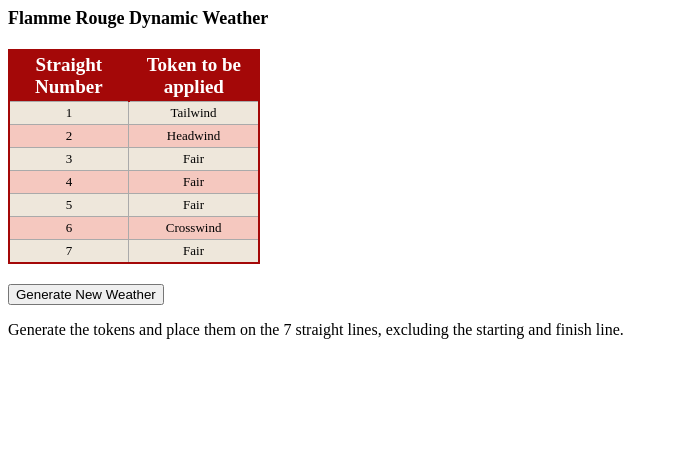
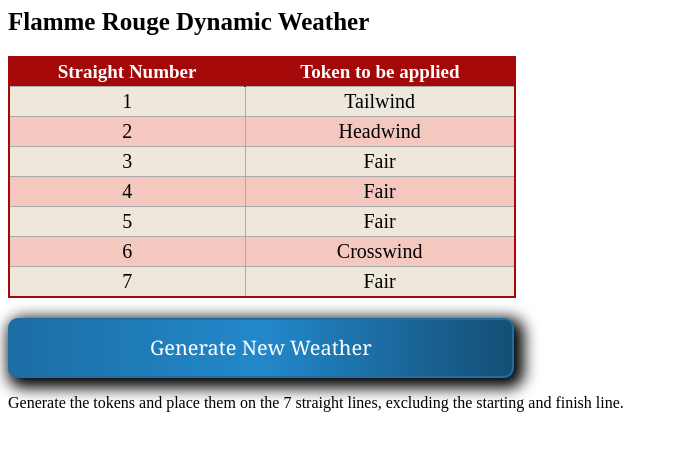
Before and after one commit to Poukame/Flamme-Rouge---Weather-Generator, a plain HTML site: page weather.html in a window 1280 px wide. Shown: the whole page, without its empty margins (0-686 px from the left). Drawn offline with Linux system fonts and the light colour scheme.

Commit message:
button and font size

```diff
--- a/style.css
+++ b/style.css
@@ -1,5 +1,6 @@
+
 #title {
-    font-size: large;
+    font-size: 25px;
     font-weight: bold;
     margin-bottom: 20px;
     display: block;
@@ -9,7 +10,7 @@
 div.redTable {
     border: 2px solid #A40808;
     background-color: #EEE7DB;
-    width: 250px;
+    width: 40%;
     text-align: center;
     border-collapse: collapse;
   }
@@ -18,7 +19,7 @@ div.redTable {
     padding: 3px 2px;
   }
   .divTable.redTable .divTableBody .divTableCell {
-    font-size: 13px;
+    font-size: 20px;
   }
   .divTable.redTable .divTableRow:nth-child(even) {
     background: #F5C8BF;
@@ -39,7 +40,13 @@ div.redTable {
 
   button {
       margin-top: 20px;
-  }
+      width: 40%;
+      color: rgb(255, 255, 255); font-size: 20px; line-height: 30px; padding: 13px; border-radius: 10px; font-family: Georgia, serif; font-weight: normal; text-decoration: none; font-style: normal; font-variant: normal; text-transform: none; background-image: linear-gradient(to right, rgb(28, 110, 164) 0%, rgb(35, 136, 203) 50%, rgb(20, 78, 117) 100%); box-shadow: rgb(0, 0, 0) 5px 5px 15px 5px; border: 2px solid rgb(28, 110, 164); display: inline-block;}
+.myButton:hover {
+background: #1C6EA4; }
+.myButton:active {
+background: #144E75; }
+
 
 
   /* DivTable.com */
```
